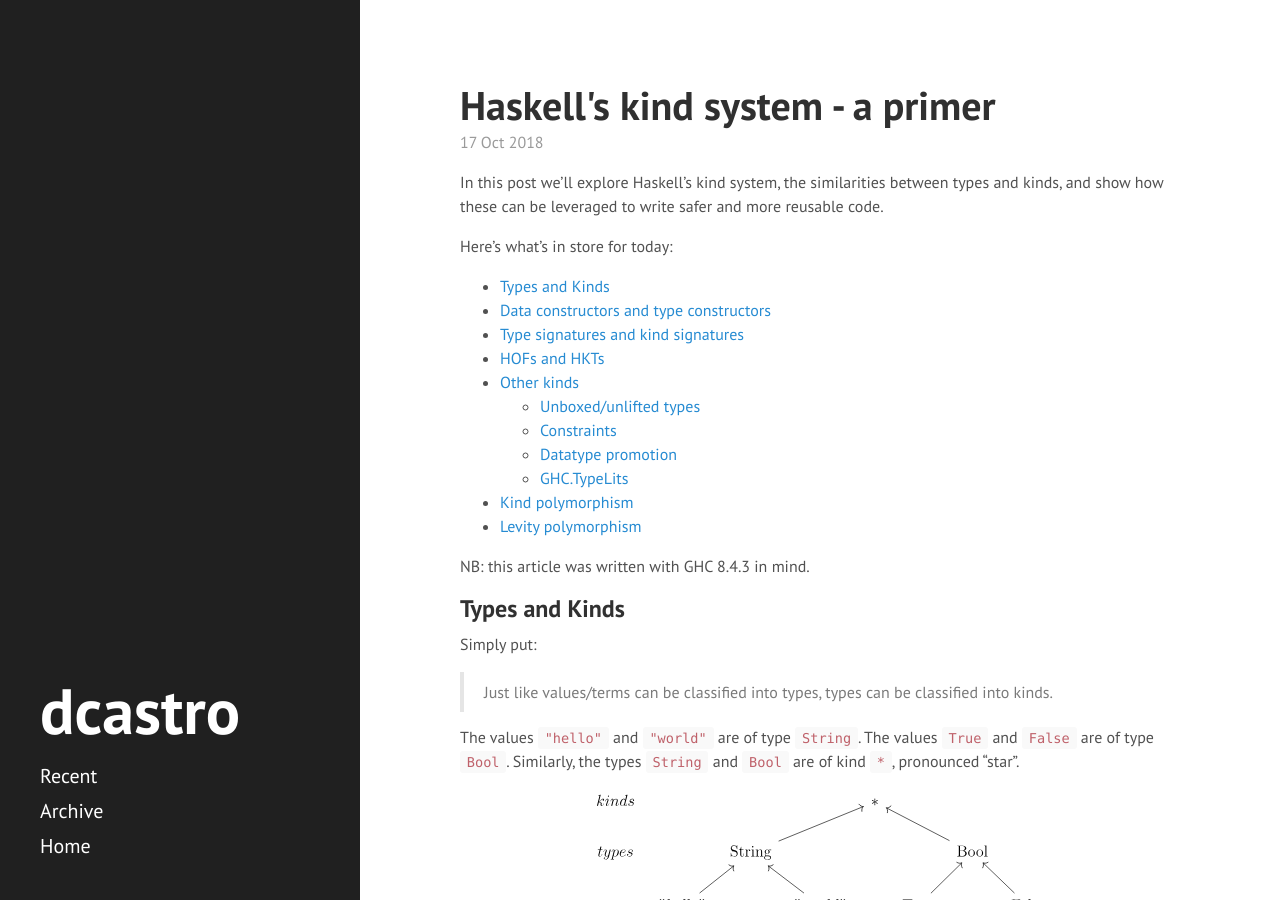
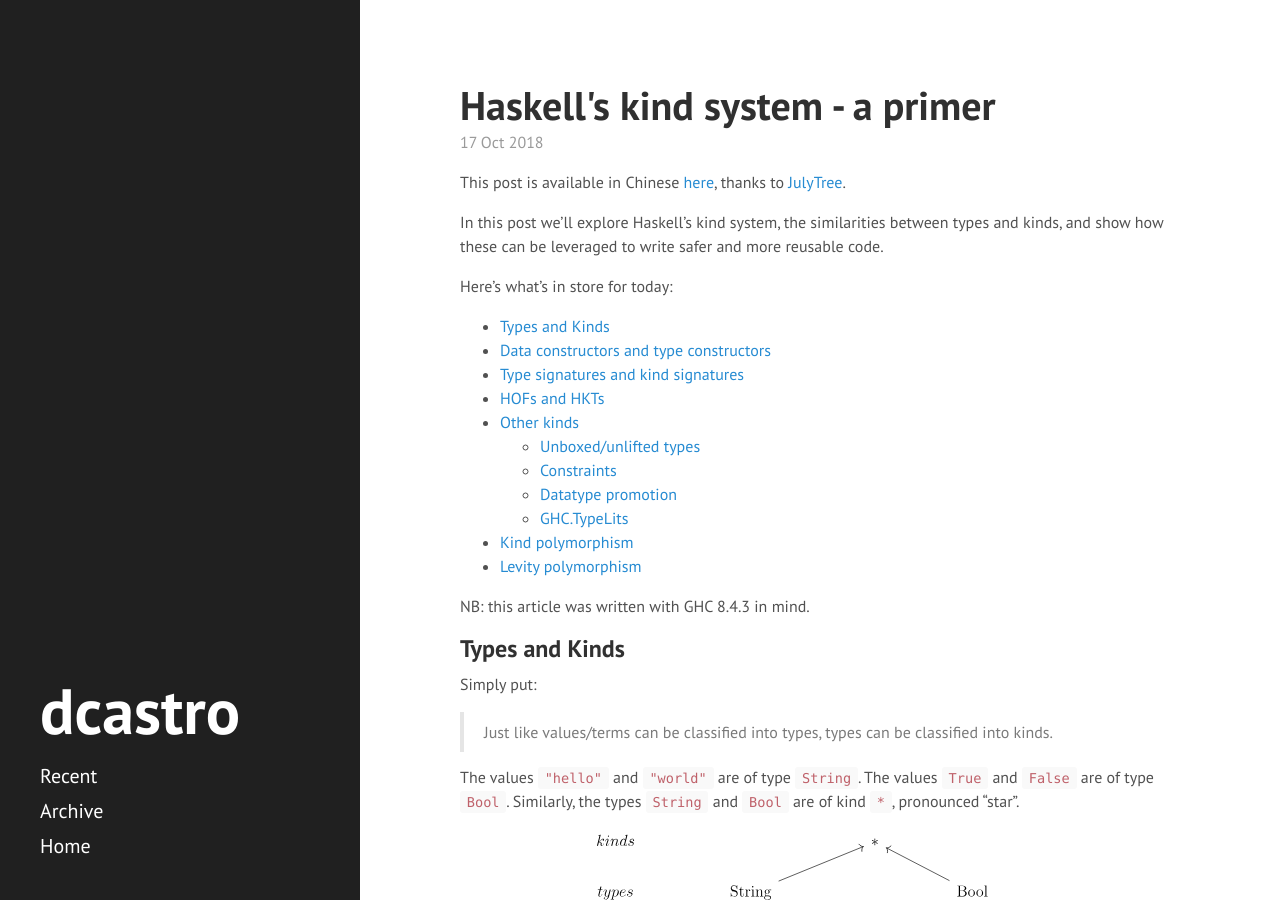
Before and after one commit to dcastro/dcastro.github.io, a Jekyll site: the page built from blog/_posts/2018-10-17-haskells-kind-system-a-primer.md, in a window 1280 px wide and 900 px high. Built offline with Jekyll 4.4.1, drawn with Linux system fonts in a browser that asks for light colours; nearby versions of some CDN libraries; some web fonts are replaced.

Commit message:
Added link to JulyTreee's translation

```diff
--- a/blog/_posts/2018-10-17-haskells-kind-system-a-primer.md
+++ b/blog/_posts/2018-10-17-haskells-kind-system-a-primer.md
@@ -5,6 +5,8 @@
 ---
 
 <!-- markdownlint-disable MD002 -->
+
+This post is available in Chinese [here][chinese], thanks to [JulyTree](https://twitter.com/JulyTreee).
 
 In this post we'll explore Haskell's kind system,
 the similarities between types and kinds,
@@ -667,3 +669,4 @@
  [linearity]: https://www.youtube.com/watch?v=t0mhvd3-60Y
  [levity]: https://www.youtube.com/watch?v=lSJwXZ7vWBw
  [levnum]: https://gist.github.com/dcastro/a7f9730981fa404415588224350dc918
+ [chinese]: http://julytreee.cn/2021/03/20/haskells-kind-system-a-primer/
```
